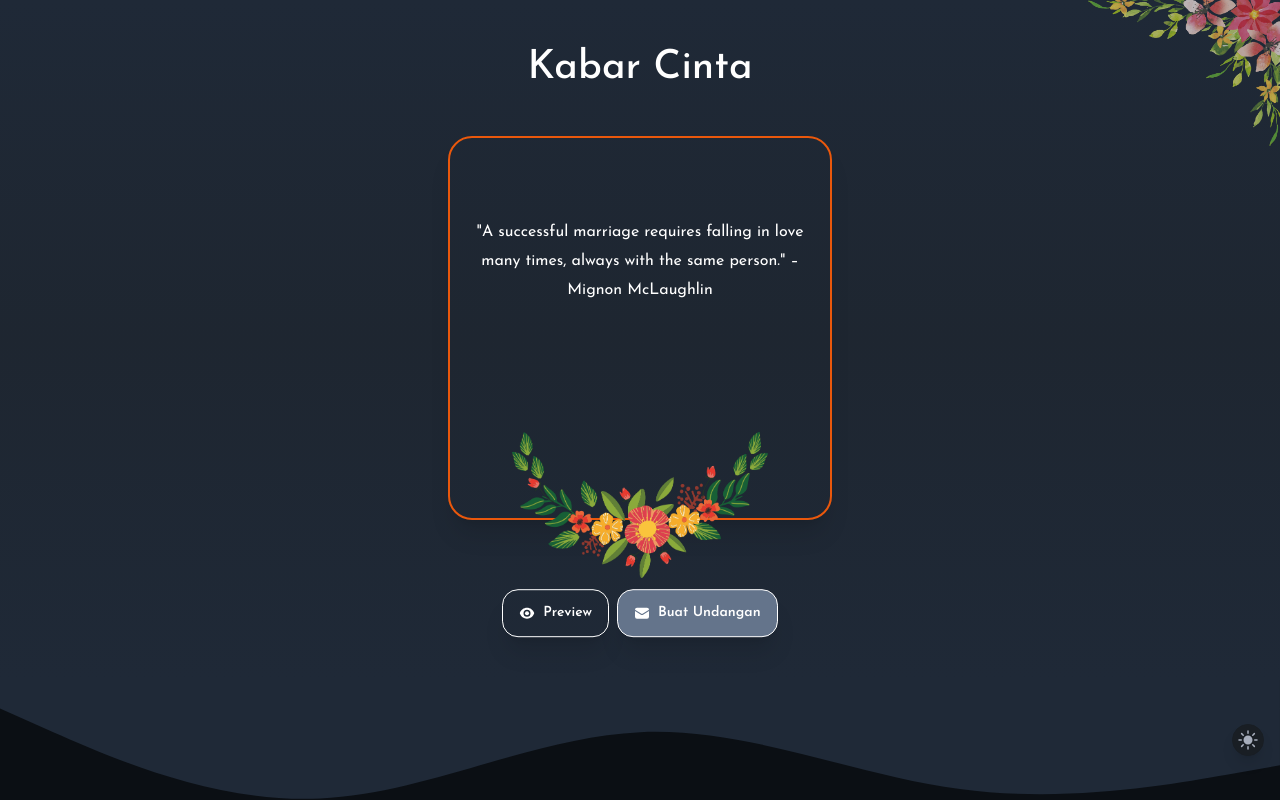
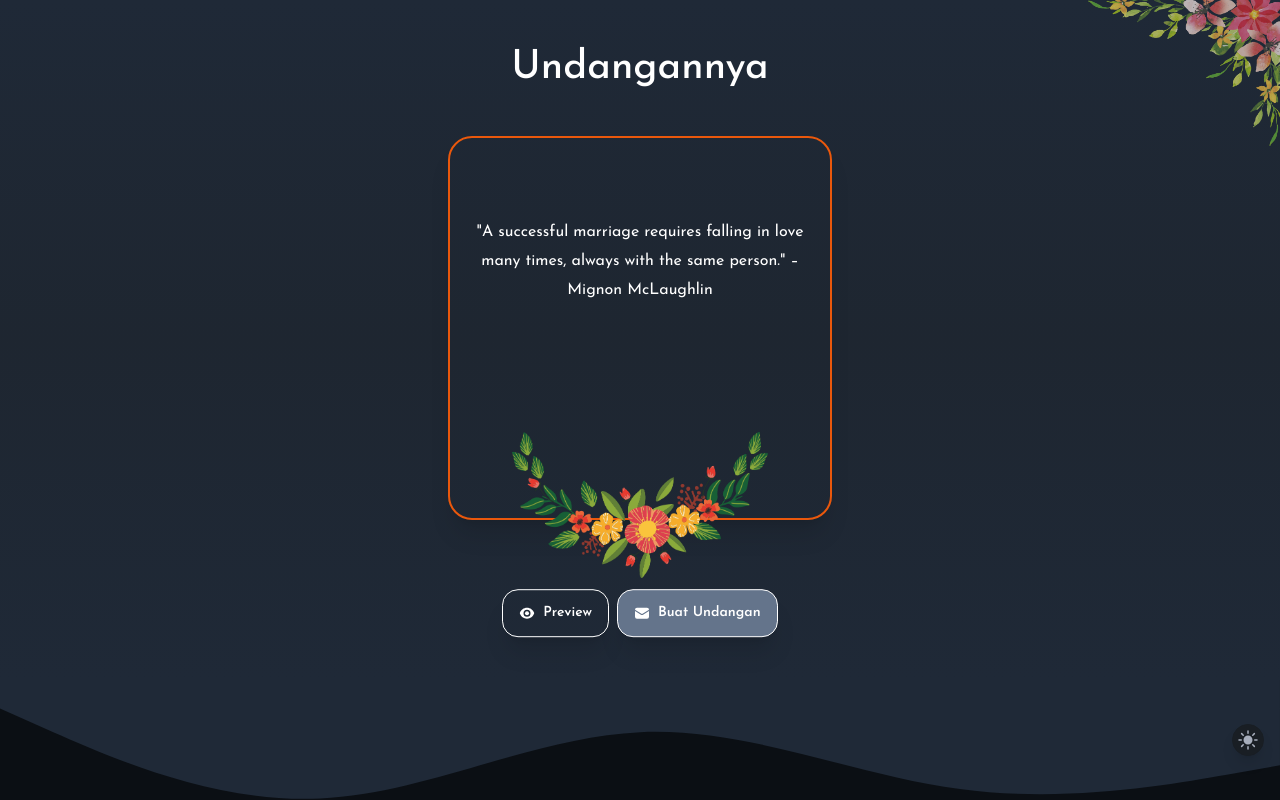
Before and after one commit to FauziFx/wedding-react, a React (Vite) app: page / in a window 1280 px wide. Shown: the top 800 px of the page. Built offline with nearby package versions, Linux system fonts and the light colour scheme; no server answers.

Commit message:
change title

```diff
--- a/src/pages/Home.jsx
+++ b/src/pages/Home.jsx
@@ -30,7 +30,7 @@ function Home() {
   }, []);
   // use theme from local storage if available or set light theme
   const [theme, setTheme] = useState(
-    localStorage.getItem("theme") ? localStorage.getItem("theme") : "dark"
+    localStorage.getItem("theme") ? localStorage.getItem("theme") : "dark",
   );
 
   // update state on toggle Theme
@@ -103,7 +103,7 @@ function Home() {
                   className="text-4xl my-6 mt-8 font-medium"
                   style={{ fontSize: "40px" }}
                 >
-                  <Link to="/">Kabar Cinta</Link>
+                  <Link to="/">Undangannya</Link>
                 </h1>
                 <div data-aos="fade-up" className="avatar my-6 mx-4">
                   <div className="md:h-96 rounded-3xl border-2 border-orange-600 shadow-xl flex items-center justify-center">
--- a/src/pages/PrivacyPolicy.jsx
+++ b/src/pages/PrivacyPolicy.jsx
@@ -21,7 +21,7 @@ function PrivacyPolicy() {
   }, []);
   // use theme from local storage if available or set light theme
   const [theme, setTheme] = useState(
-    localStorage.getItem("theme") ? localStorage.getItem("theme") : "dark"
+    localStorage.getItem("theme") ? localStorage.getItem("theme") : "dark",
   );
 
   // update state on toggle Theme
@@ -80,9 +80,9 @@ function PrivacyPolicy() {
                   className="text-4xl my-6 mt-8 font-medium"
                   style={{ fontSize: "40px" }}
                 >
-                  <Link to="/">Kabar Cinta</Link>
+                  <Link to="/">Undangannya</Link>
                 </h1>
-                <h1 className="bg-gray-500 w-full my-10 p-4 rounded">
+                <h1 className="bg-gray-500 w-full my-10 p-4 rounded text-white">
                   Kebijakan Privasi
                 </h1>
                 <p className="text-justify p-4">
--- a/src/pages/TermsConditions.jsx
+++ b/src/pages/TermsConditions.jsx
@@ -21,7 +21,7 @@ function TermsConditions() {
   }, []);
   // use theme from local storage if available or set light theme
   const [theme, setTheme] = useState(
-    localStorage.getItem("theme") ? localStorage.getItem("theme") : "dark"
+    localStorage.getItem("theme") ? localStorage.getItem("theme") : "dark",
   );
 
   // update state on toggle Theme
@@ -80,9 +80,9 @@ function TermsConditions() {
                   className="text-4xl my-6 mt-8 font-medium"
                   style={{ fontSize: "40px" }}
                 >
-                  <Link to="/">Kabar Cinta</Link>
+                  <Link to="/">Undangannya</Link>
                 </h1>
-                <h1 className="bg-gray-500 w-full my-10 p-4 rounded">
+                <h1 className="bg-gray-500 w-full my-10 p-4 rounded text-white">
                   Syarat dan Ketentuan
                 </h1>
                 <ol className="p-4 list-decimal text-justify">
```
